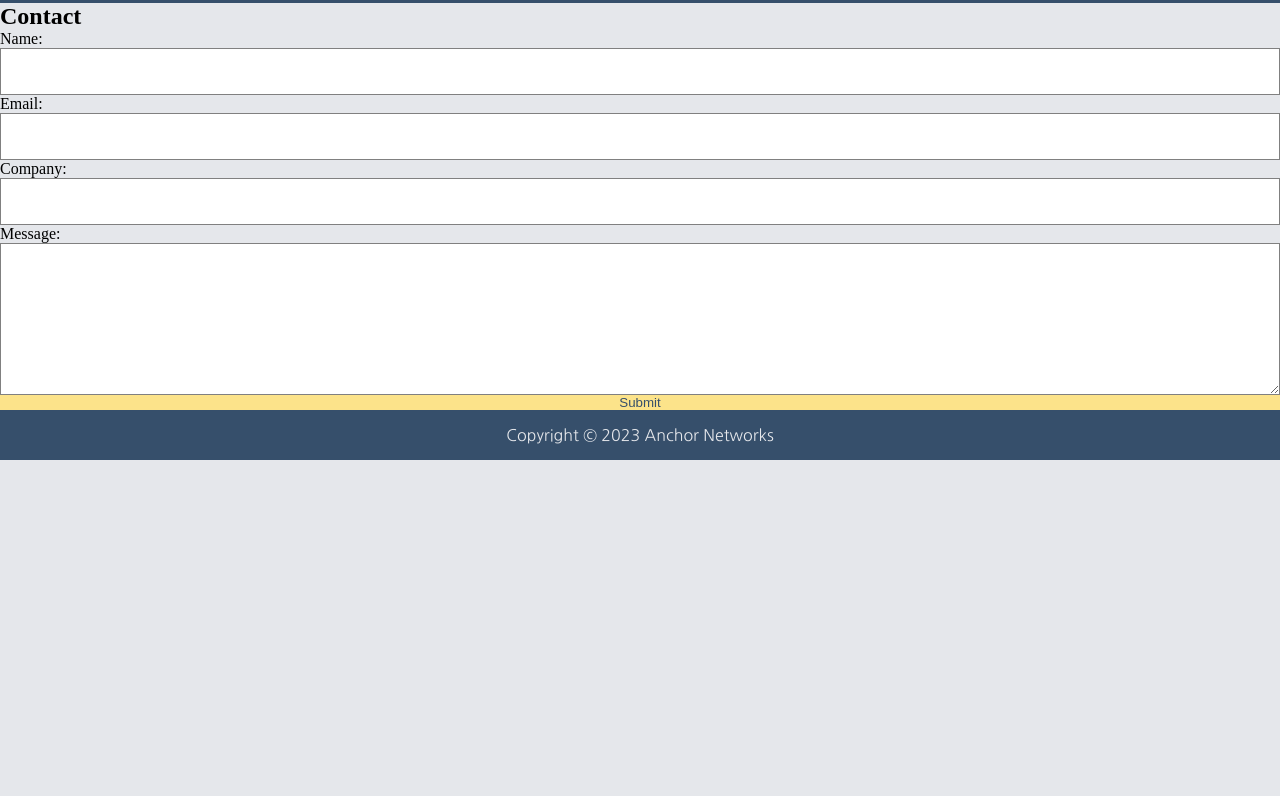
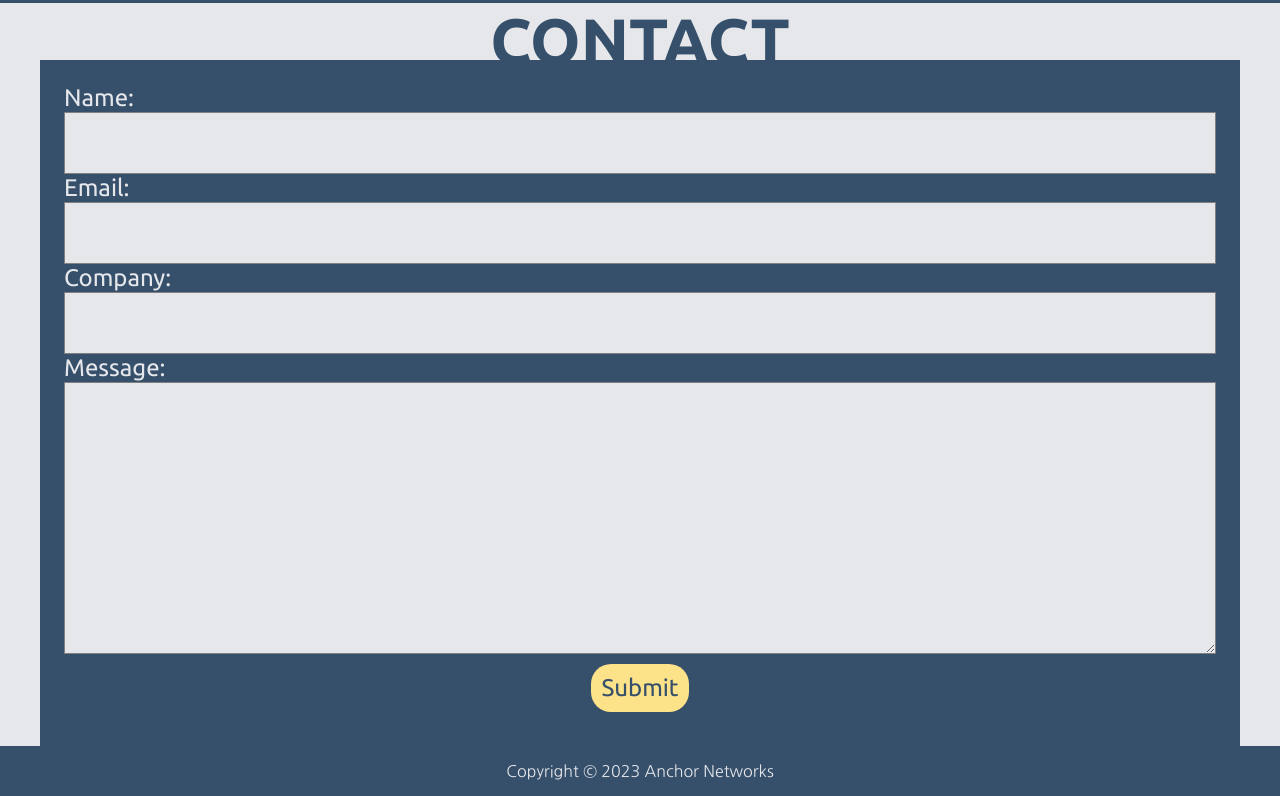
Before and after one commit to dustinhcox/anchornetworks, a plain HTML site: page contact.html in a window 1280 px wide. Shown: the part 47-843 px from the top of the page. Before the commit the page ends 800 px from the top, so only its background shows below. Drawn offline with nearby package versions, Linux system fonts and the light colour scheme.

Commit message:
CSS styling for contact page

```diff
--- a/styles/style.css
+++ b/styles/style.css
@@ -508,6 +508,22 @@ footer {
     width: 40%;
 }
 /* CONTACT */
+#contactform {
+    max-width: 1200px;
+    margin: auto;
+}
+#contactform h2 {
+    font-family:'Ubuntu', sans-serif;
+    color: #364F6B;
+    text-align: center;
+    font-size: 4rem;
+    text-transform: uppercase;
+    margin-bottom: -17px;
+}
+#contactcontainer {
+    background-color: #364F6B;
+    padding: 2%;
+}
 #form {
     display: flex;
     flex-direction: column;
@@ -515,16 +531,29 @@ footer {
 label {
     display: flex;
     flex-direction: column;
+    font-family: 'Ubuntu', sans-serif;
+    color: #E5E7EB;
+    font-size: 3vh;
 }
 input, textarea {
   padding: 15px;
   border: 1px solid gray;
   border-radius: var(--border-radius);
+  font-family: 'Nanum Gothic', sans-serif;
+  font-size: 3vh;
+  background-color: #E5E7EB;
 }
 #contactbutton {
     background-color: #FCE38A;
     color: #364F6B;
+    font-family:'Ubuntu', sans-serif;
+    font-size: 3vh;
+    max-width: fit-content;
+    padding: 10px;
     border: none;
+    border-radius: 20px;
+    align-self: center;
+    margin: 10px;
 }
 #contactbutton:hover {
     background-color:#3882F6;
```
